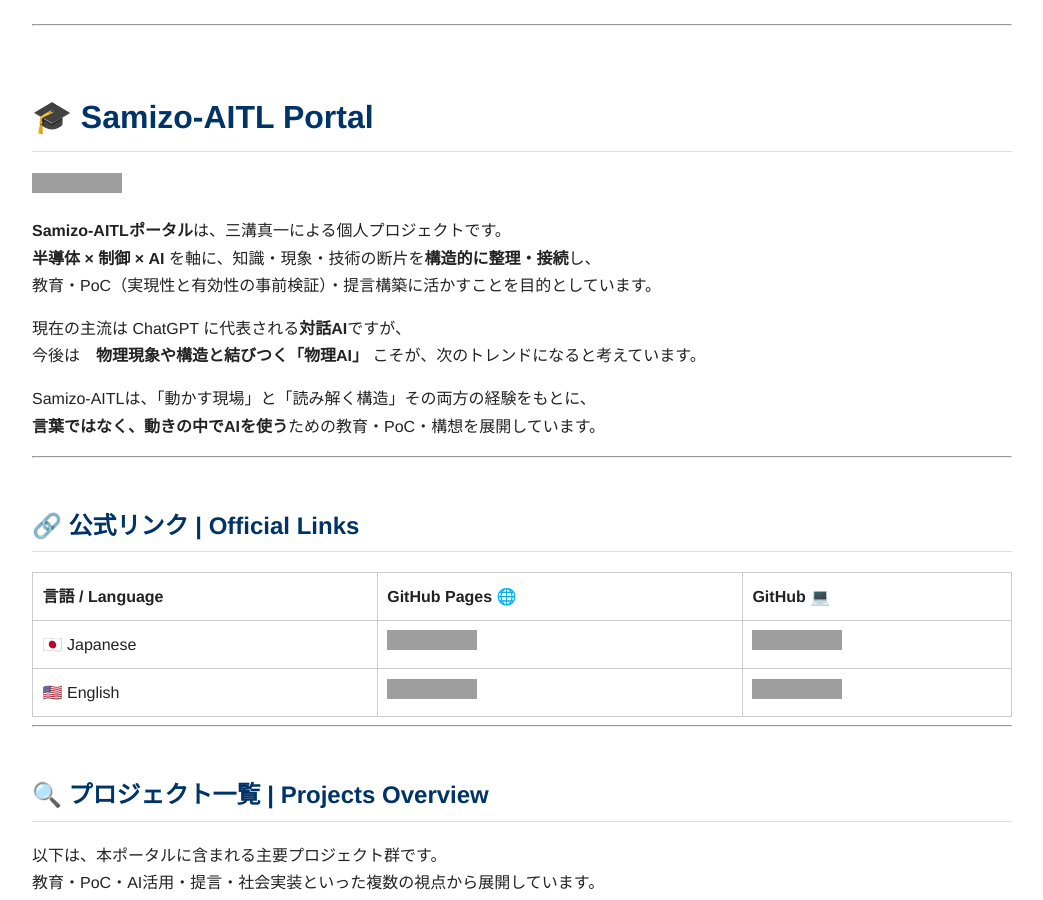
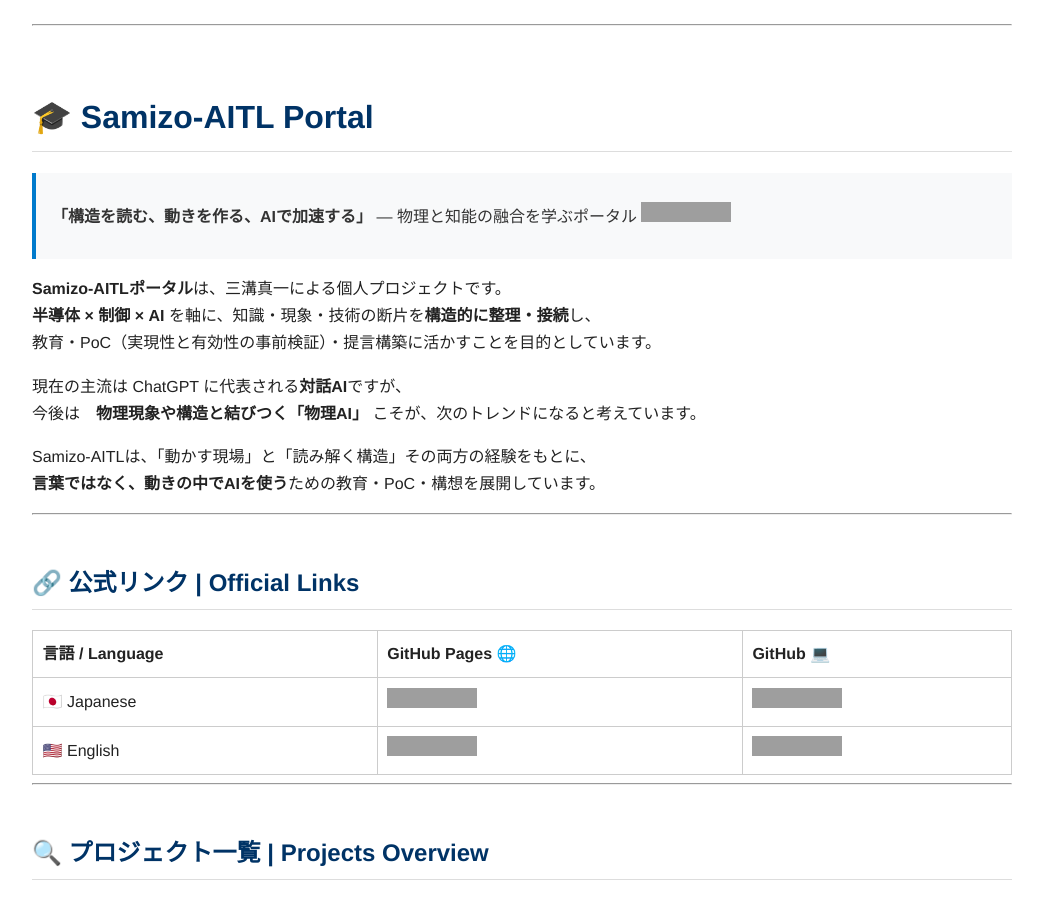
Before and after one commit to Samizo-AITL/Samizo-AITL.github.io, a Jekyll site: the page built from index.md, in a window 1280 px wide and 900 px high, cut to the strip 0-900 px from the top of the window. Shown: the whole strip, without its empty margins (118-1161 px from the left). Built offline with Jekyll 4.4.1, drawn with Linux system fonts in a browser that asks for light colours; grey boxes are pictures that could not be loaded.

Commit message:
Update index.md

```diff
--- a/index.md
+++ b/index.md
@@ -7,6 +7,7 @@ description: Samizoによる半導体×AI×制御 統合教材ポータル
 ---
 
 # 🎓 Samizo-AITL Portal
+> **「構造を読む、動きを作る、AIで加速する」** — 物理と知能の融合を学ぶポータル
 [![MIT License](https://img.shields.io/badge/license-MIT-blue.svg)](./LICENSE)
 
 **Samizo-AITLポータル**は、三溝真一による個人プロジェクトです。
```
